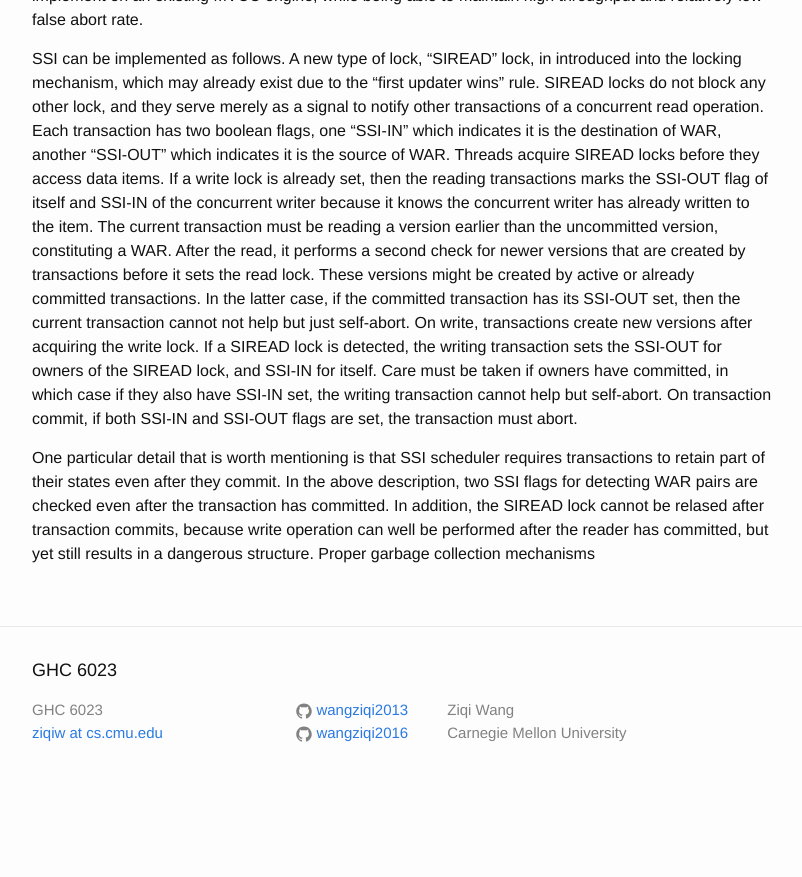
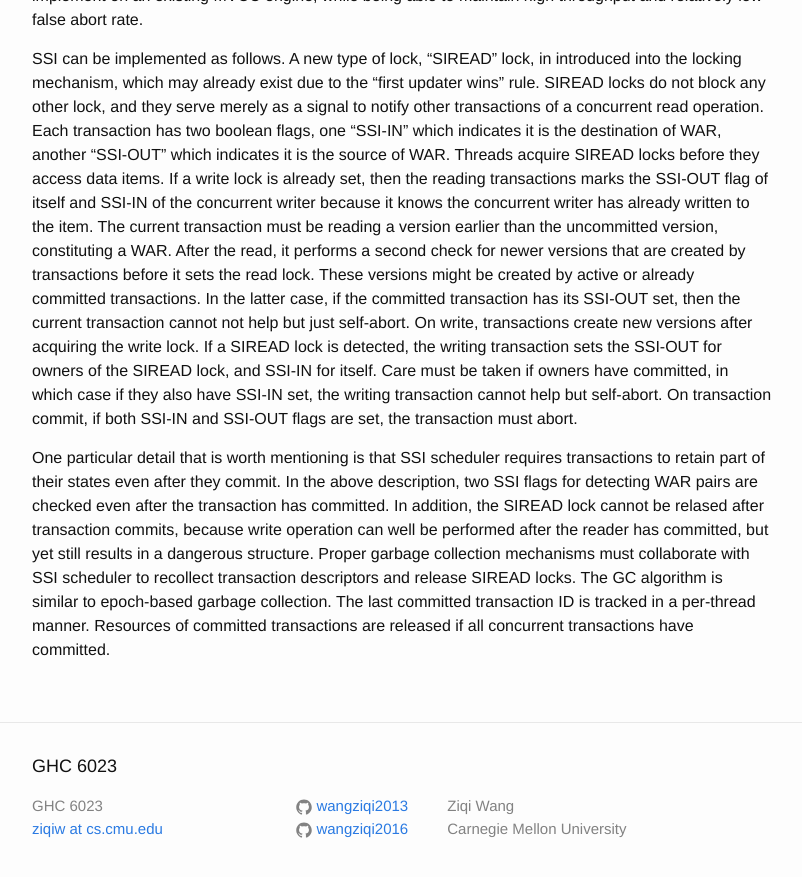
Before and after one commit to wangziqi2013/wangziqi2013.github.io, a Jekyll site: the page built from _posts/2018-06-27-Serializable-Isolation-for-Snapshot-Databases.markdown, in a window 1280 px wide and 900 px high, scrolled down 1873 px. Shown: the top 877 px of the window, without its empty margins (238-1040 px from the left). Built offline with Jekyll 4.4.1, drawn with Linux system fonts in a browser that asks for light colours; before the commit the page ends 2677 px from its top, so only the background shows below that.

Commit message:
Finish GC

```diff
--- a/_posts/2018-06-27-Serializable-Isolation-for-Snapshot-Databases.markdown
+++ b/_posts/2018-06-27-Serializable-Isolation-for-Snapshot-Databases.markdown
@@ -87,4 +87,7 @@ One particular detail that is worth mentioning is that SSI scheduler requires tr
 states even after they commit. In the above description, two SSI flags for detecting WAR pairs are checked even
 after the transaction has committed. In addition, the SIREAD lock cannot be relased after transaction commits,
 because write operation can well be performed after the reader has committed, but yet still results in a dangerous
-structure. Proper garbage collection mechanisms
+structure. Proper garbage collection mechanisms must collaborate with SSI scheduler to recollect transaction
+descriptors and release SIREAD locks. The GC algorithm is similar to epoch-based garbage collection. The last committed
+transaction ID is tracked in a per-thread manner. Resources of committed transactions are released if all concurrent
+transactions have committed.
```
